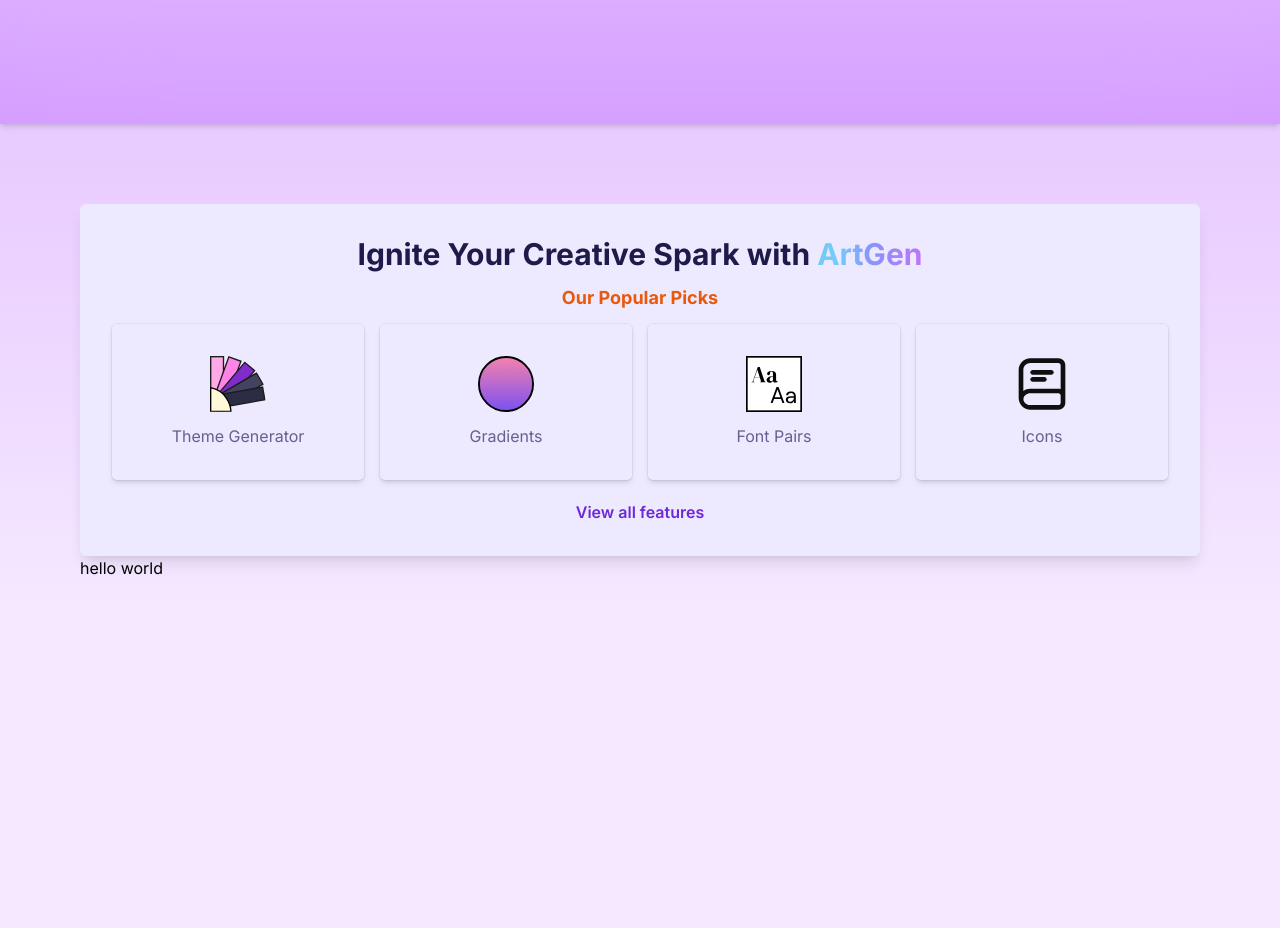
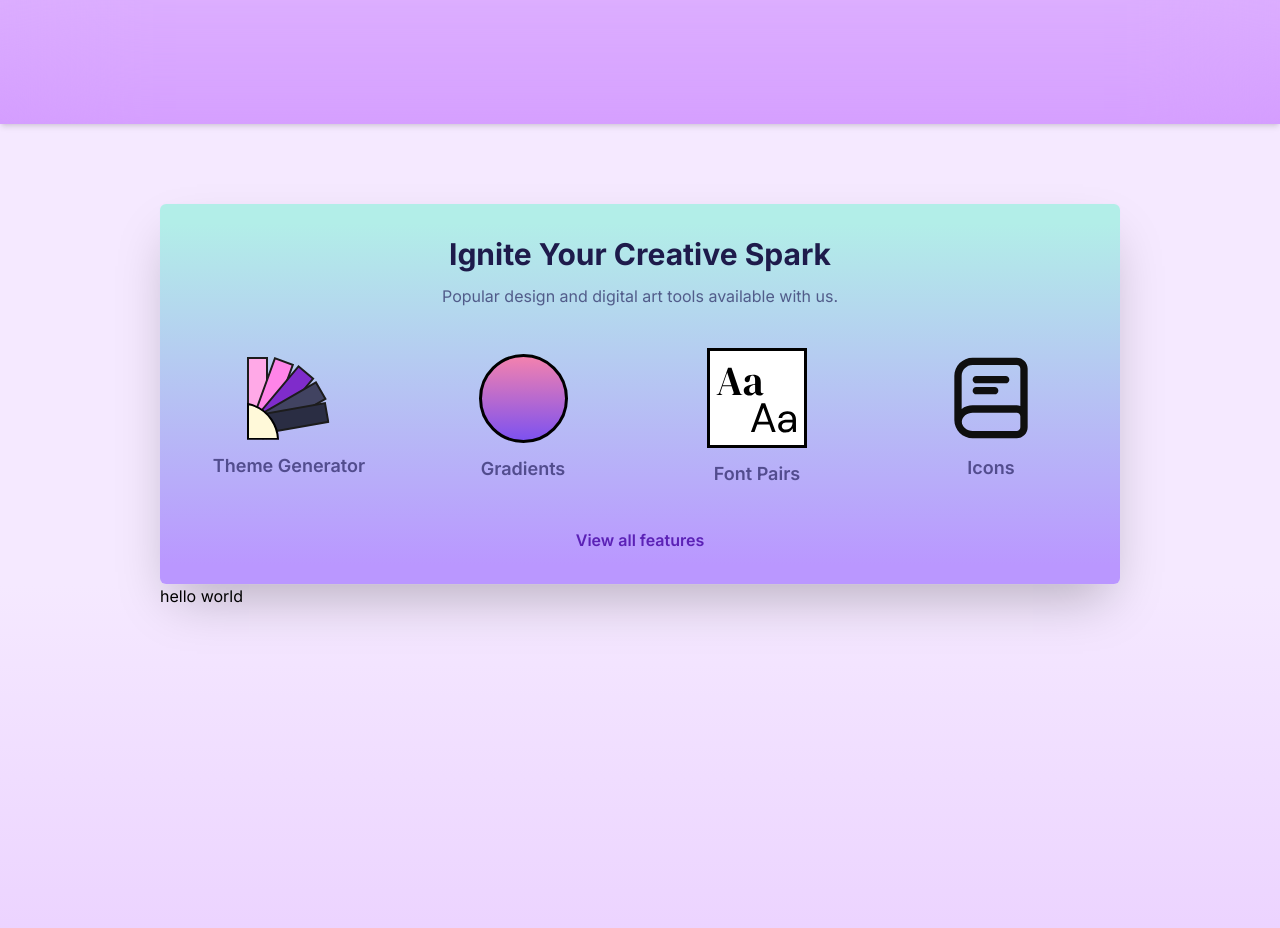
Before and after one commit to ikeawesom/ArtGen, a Next.js app: page / in a window 1280 px wide. Shown: the part 740-1668 px from the top of the page. Built offline with nearby package versions, Linux system fonts and the light colour scheme.

Commit message:
changed background colour

```diff
--- a/app/components/FeatureBanner.tsx
+++ b/app/components/FeatureBanner.tsx
@@ -1,69 +1,56 @@
 export default function FeatureBanner() {
+  let feautured_lst = [
+    {
+      name: "Theme Generator",
+      link: "theme_generator",
+      alt: "Theme",
+      icon: "icon_theme.svg",
+    },
+    {
+      name: "Gradients",
+      link: "gradients",
+      alt: "Gradients",
+      icon: "icon_gradient.svg",
+    },
+    {
+      name: "Font Pairs",
+      link: "font_pairing",
+      alt: "Font Pairs",
+      icon: "icon_fonts.svg",
+    },
+    {
+      name: "Icons",
+      link: "icons",
+      alt: "Icons",
+      icon: "icon_icons.svg",
+    },
+  ];
   return (
     <div>
-      <div className="z-20 w-full grid place-items-center feature-banner">
-        <div className="w-full bg-violet-100 rounded-md p-8 shadow-lg ring-1 ring-violet-50/10 text-center">
+      <div className="z-20 w-full grid place-items-center">
+        <div className="w-full feature-banner rounded-md p-8 shadow-2xl ring-1 ring-violet-200/10 text-center">
           <h1 className="text-3xl text-indigo-950 font-bold">
-            Ignite Your Creative Spark with{" "}
-            <span className="gradient">ArtGen</span>
+            Ignite Your Creative Spark
           </h1>
-          <h4 className="m-3 text-lg font-bold text-orange-600">
-            Our Popular Picks
-          </h4>
-          <ul className="flex flex-wrap gap-4 justify-around items-center w-full text-indigo-950 mb-5">
-            <li className="ring-1 ring-slate-900/5 shadow-md">
-              <a href="/features/theme_generator">
-                <div className="flex flex-col gap-3 items-center justify-center">
-                  <img
-                    src="/features/icon_theme.svg"
-                    alt="Theme"
-                    className="h-14"
-                  />
-                  <p>Theme Generator</p>
-                </div>
-              </a>
-            </li>
-            <li className="ring-1 ring-slate-900/5 shadow-md">
-              <a href="/features/gradients">
-                <div className="flex flex-col gap-3 items-center justify-center">
-                  <img
-                    src="/features/icon_gradient.svg"
-                    alt="Gradients"
-                    className="h-14"
-                  />
-                  <p>Gradients</p>
-                </div>
-              </a>
-            </li>
-            <li className="ring-1 ring-slate-900/5 shadow-md">
-              <a href="/features/font_pairing">
-                <div className="flex flex-col gap-3 items-center justify-center">
-                  <img
-                    src="/features/icon_fonts.svg"
-                    alt="Fonts"
-                    className="h-14"
-                  />
-                  <p>Font Pairs</p>
-                </div>
-              </a>
-            </li>
-            <li className="ring-1 ring-slate-900/5 shadow-md">
-              <a href="/features/icons">
-                <div className="flex flex-col gap-3 items-center justify-center">
-                  <img
-                    src="/features/icon_icons.svg"
-                    alt="Icons"
-                    className="h-14"
-                  />
-                  <p>Icons</p>
-                </div>
-              </a>
-            </li>
+          <p className="m-3">
+            Popular design and digital art tools available with us.
+          </p>
+          <ul className="my-10 flex flex-wrap gap-10 justify-around items-center w-full text-indigo-950">
+            {feautured_lst.map((item) => (
+              <li>
+                <a href={`/features/${item.link}`}>
+                  <div className="flex flex-col gap-3 items-center justify-center">
+                    <img src={`/features/${item.icon}`} alt={item.alt} />
+                    <p className="font-semibold text-lg">{item.name}</p>
+                  </div>
+                </a>
+              </li>
+            ))}
           </ul>
 
           <div className="grid place-items-center">
             <a href="/features">
-              <p className="hover:translate-x-5 duration-300 ease-in-out text-violet-700 font-semibold">
+              <p className="hover:translate-x-5 duration-300 ease-in-out text-violet-800 font-semibold">
                 View all features
               </p>
             </a>
--- a/app/globals.css
+++ b/app/globals.css
@@ -72,8 +72,8 @@
 }
 
 .page-wrapper {
-  background-image: linear-gradient(180deg, #e8caff 0%, #f5e9ff 52%);
-  padding: 5rem;
+  background-image: linear-gradient(0deg, #e8caff 0%, #f5e9ff 52%);
+  padding: 5rem 10rem;
 }
 
 @media (max-width: 660px) {
@@ -84,26 +84,27 @@
 
 /* Feature Banner */
 
+.feature-banner {
+  background-image: linear-gradient(180deg, #b2eee8 5%, #ba97ff 95%);
+}
 .feature-banner li {
-  border-radius: 5px;
-  transition: 300ms ease-in-out;
+  transition: 100ms ease-in-out;
   align-self: stretch;
   display: flex;
   align-items: center;
   justify-content: center;
-  padding: 2rem;
 }
 
 .feature-banner li:hover {
   transform: scale(1.05);
 }
 
-@media (min-width: 560px) {
+@media (min-width: 300px) {
   .feature-banner li {
     flex: 1;
   }
 }
-@media (max-width: 560px) {
+@media (max-width: 300px) {
   .feature-banner li {
     width: 100%;
     padding: 1rem;
```
